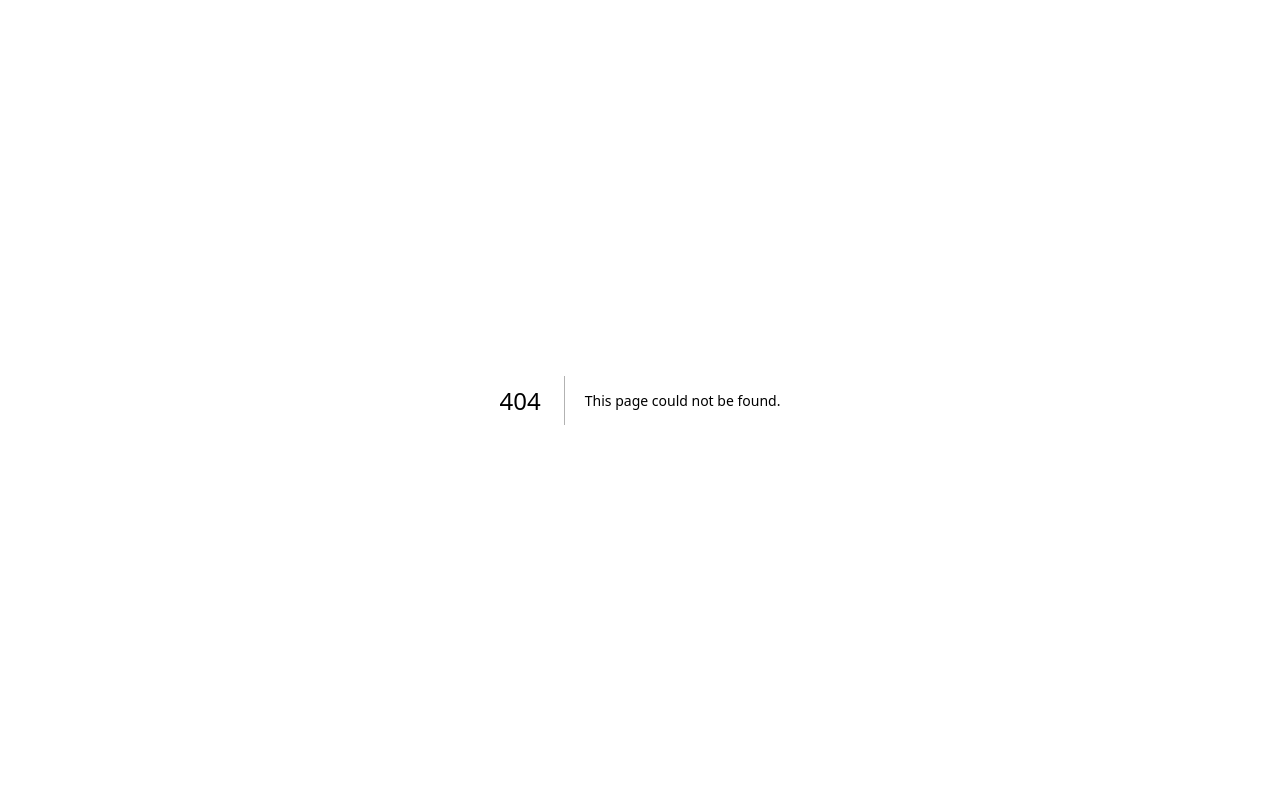
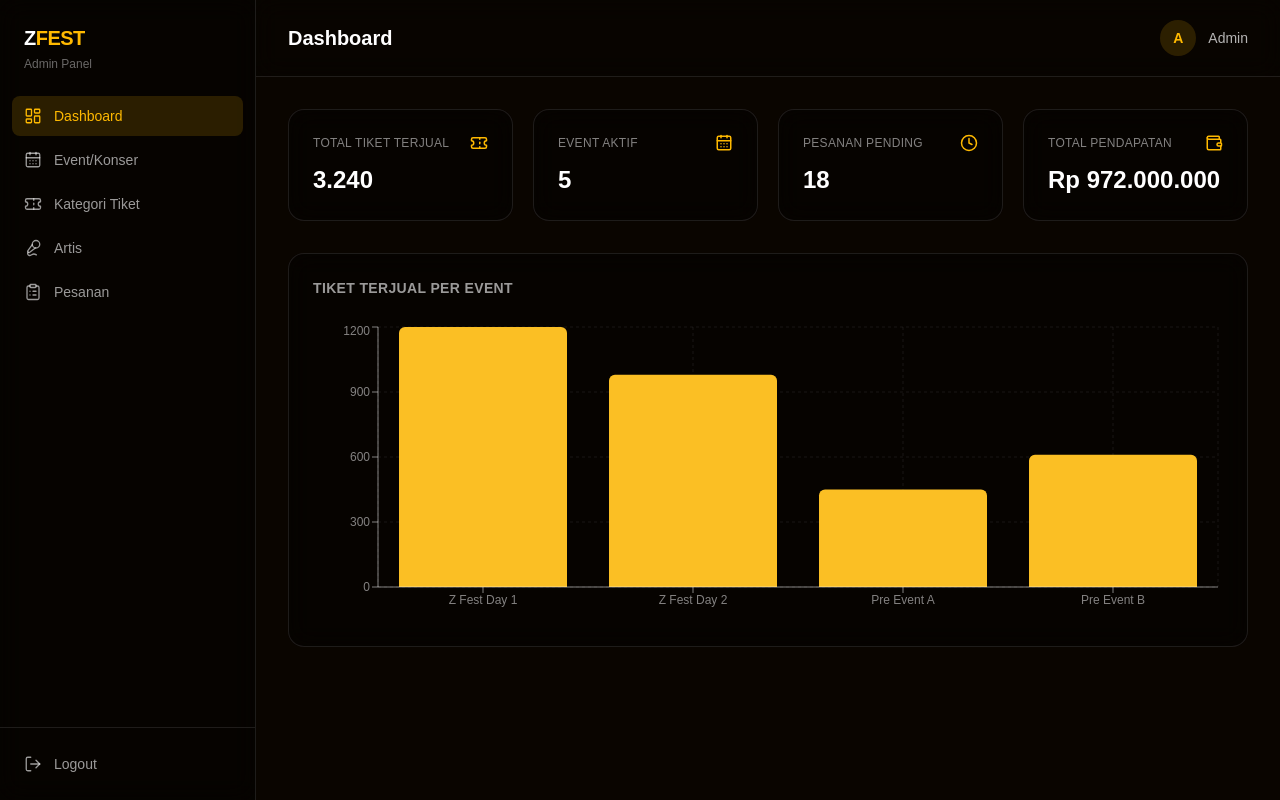
Before and after one commit to pizzanathea/concert_app, a Next.js app: page /admin/dashboard in a window 1280 px wide. Before the commit this address had no page. Built offline with nearby package versions, Linux system fonts and the light colour scheme.

Commit message:
dashboard-admin

```diff
--- /dev/null
+++ b/app/admin/(Auth)/(Dashboard)/dashboard/page.tsx
@@ -0,0 +1,86 @@
+"use client";
+
+import Topbar from "@/app/components/admin/Topbar";
+import { Ticket, CalendarDays, Clock, Wallet } from "lucide-react";
+import {
+  BarChart,
+  Bar,
+  XAxis,
+  YAxis,
+  CartesianGrid,
+  Tooltip,
+  ResponsiveContainer,
+} from "recharts";
+
+// Data dummy — nanti ganti dengan fetch dari endpoint summary backend
+const summary = [
+  { label: "Total Tiket Terjual", value: "3.240", icon: Ticket },
+  { label: "Event Aktif", value: "5", icon: CalendarDays },
+  { label: "Pesanan Pending", value: "18", icon: Clock },
+  { label: "Total Pendapatan", value: "Rp 972.000.000", icon: Wallet },
+];
+
+const chartData = [
+  { event: "Z Fest Day 1", terjual: 1200 },
+  { event: "Z Fest Day 2", terjual: 980 },
+  { event: "Pre Event A", terjual: 450 },
+  { event: "Pre Event B", terjual: 610 },
+];
+
+export default function DashboardPage() {
+  return (
+    <>
+      <Topbar title="Dashboard" />
+
+      <div className="p-8">
+        {/* Kartu ringkasan */}
+        <div className="grid gap-5 md:grid-cols-2 lg:grid-cols-4">
+          {summary.map(({ label, value, icon: Icon }) => (
+            <div
+              key={label}
+              className="rounded-2xl border border-white/10 bg-black/40 p-6 backdrop-blur-md"
+            >
+              <div className="flex items-center justify-between">
+                <span className="text-xs uppercase tracking-wide text-white/50">
+                  {label}
+                </span>
+                <Icon size={18} className="text-amber-400" />
+              </div>
+              <p className="mt-3 text-2xl font-bold text-white">{value}</p>
+            </div>
+          ))}
+        </div>
+
+        {/* Chart tiket terjual per event */}
+        <div className="mt-8 rounded-2xl border border-white/10 bg-black/40 p-6 backdrop-blur-md">
+          <h2 className="mb-6 text-sm font-semibold uppercase tracking-wide text-white/60">
+            Tiket Terjual per Event
+          </h2>
+          <ResponsiveContainer width="100%" height={300}>
+            <BarChart data={chartData}>
+              <CartesianGrid
+                strokeDasharray="3 3"
+                stroke="rgba(255,255,255,0.08)"
+              />
+              <XAxis
+                dataKey="event"
+                stroke="rgba(255,255,255,0.5)"
+                fontSize={12}
+              />
+              <YAxis stroke="rgba(255,255,255,0.5)" fontSize={12} />
+              <Tooltip
+                contentStyle={{
+                  backgroundColor: "#0a0500",
+                  border: "1px solid rgba(255,255,255,0.1)",
+                  borderRadius: "8px",
+                  color: "#fff",
+                }}
+              />
+              <Bar dataKey="terjual" fill="#fbbf24" radius={[6, 6, 0, 0]} />
+            </BarChart>
+          </ResponsiveContainer>
+        </div>
+      </div>
+    </>
+  );
+}
--- /dev/null
+++ b/app/admin/(Auth)/(Dashboard)/layout.tsx
@@ -0,0 +1,14 @@
+import Sidebar from "@/app/components/admin/Sidebar";
+
+export default function DashboardLayout({
+  children,
+}: {
+  children: React.ReactNode;
+}) {
+  return (
+    <div className="flex min-h-screen bg-[#0a0500]">
+      <Sidebar />
+      <div className="flex-1 overflow-y-auto">{children}</div>
+    </div>
+  );
+}
--- a/app/admin/layout.tsx
+++ b/app/admin/(Auth)/layout.tsx
@@ -1,6 +1,6 @@
 import GradientBackground from "@/app/components/layout/GradientBackground";
 
-export default function AdminLayout({
+export default function AuthLayout({
   children,
 }: {
   children: React.ReactNode;
--- a/app/admin/login/page.tsx
+++ b/app/admin/(Auth)/login/page.tsx
@@ -3,17 +3,16 @@
 import { useState } from "react";
 import { useRouter } from "next/navigation";
 import Link from "next/link";
-import { Eye, EyeOff, Loader2 } from "lucide-react";
+import { Eye, EyeOff } from "lucide-react";
 
 export default function AdminLoginPage() {
   const router = useRouter();
   const [email, setEmail] = useState("");
   const [password, setPassword] = useState("");
   const [showPassword, setShowPassword] = useState(false);
-  const [loading, setLoading] = useState(false);
   const [error, setError] = useState("");
 
-  const handleSubmit = async (e: React.FormEvent) => {
+  const handleSubmit = (e: React.FormEvent) => {
     e.preventDefault();
     setError("");
 
@@ -22,36 +21,8 @@ export default function AdminLoginPage() {
       return;
     }
 
-    setLoading(true);
-    try {
-      // Ganti URL ini sesuai endpoint login dari backend partner kamu
-      const res = await fetch(
-        `${process.env.NEXT_PUBLIC_API_URL}/auth/login`,
-        {
-          method: "POST",
-          headers: { "Content-Type": "application/json" },
-          body: JSON.stringify({ email, password }),
-        }
-      );
-
-      if (!res.ok) {
-        throw new Error("Email atau password salah.");
-      }
-
-      const data = await res.json();
-
-      // Pastikan backend cuma kasih akses admin di sini
-      if (data.role !== "admin") {
-        throw new Error("Akun ini tidak memiliki akses admin.");
-      }
-
-      localStorage.setItem("token", data.token);
-      router.push("/admin/dashboard");
-    } catch (err) {
-      setError(err instanceof Error ? err.message : "Terjadi kesalahan.");
-    } finally {
-      setLoading(false);
-    }
+    // TODO: nanti diganti fetch() ke endpoint login backend beneran
+    router.push("/admin/dashboard");
   };
 
   return (
@@ -117,11 +88,9 @@ export default function AdminLoginPage() {
 
           <button
             type="submit"
-            disabled={loading}
-            className="flex w-full items-center justify-center gap-2 rounded-lg bg-amber-400 py-3 text-sm font-semibold text-[#0a0500] transition-transform hover:scale-[1.02] disabled:opacity-60 disabled:hover:scale-100"
+            className="w-full rounded-lg bg-amber-400 py-3 text-sm font-semibold text-[#0a0500] transition-transform hover:scale-[1.02]"
           >
-            {loading && <Loader2 size={16} className="animate-spin" />}
-            {loading ? "Memproses..." : "Login"}
+            Login
           </button>
         </form>
 
--- /dev/null
+++ b/app/components/admin/Sidebar.tsx
@@ -0,0 +1,75 @@
+"use client";
+
+import Link from "next/link";
+import { usePathname, useRouter } from "next/navigation";
+import {
+  LayoutDashboard,
+  CalendarDays,
+  Ticket,
+  Mic2,
+  ClipboardList,
+  LogOut,
+} from "lucide-react";
+
+const navItems = [
+  { label: "Dashboard", href: "/admin/dashboard", icon: LayoutDashboard },
+  { label: "Event/Konser", href: "/admin/event", icon: CalendarDays },
+  { label: "Kategori Tiket", href: "/admin/kategori-tiket", icon: Ticket },
+  { label: "Artis", href: "/admin/artis", icon: Mic2 },
+  { label: "Pesanan", href: "/admin/pesanan", icon: ClipboardList },
+];
+
+export default function Sidebar() {
+  const pathname = usePathname();
+  const router = useRouter();
+
+  const handleLogout = () => {
+    localStorage.removeItem("token");
+    router.push("/admin/login");
+  };
+
+  return (
+    <aside className="flex h-screen w-64 flex-col border-r border-white/10 bg-black/40 backdrop-blur-md">
+      <div className="px-6 py-6">
+        <Link
+          href="/admin/dashboard"
+          className="text-xl font-extrabold tracking-tight text-white"
+        >
+          Z<span className="text-amber-400">FEST</span>
+        </Link>
+        <p className="mt-1 text-xs text-white/40">Admin Panel</p>
+      </div>
+
+      <nav className="flex-1 space-y-1 px-3">
+        {navItems.map(({ label, href, icon: Icon }) => {
+          const active = pathname === href;
+          return (
+            <Link
+              key={href}
+              href={href}
+              className={[
+                "flex items-center gap-3 rounded-lg px-3 py-2.5 text-sm font-medium transition-colors",
+                active
+                  ? "bg-amber-400/15 text-amber-400"
+                  : "text-white/60 hover:bg-white/5 hover:text-white",
+              ].join(" ")}
+            >
+              <Icon size={18} strokeWidth={1.75} />
+              {label}
+            </Link>
+          );
+        })}
+      </nav>
+
+      <div className="border-t border-white/10 px-3 py-4">
+        <button
+          onClick={handleLogout}
+          className="flex w-full items-center gap-3 rounded-lg px-3 py-2.5 text-sm font-medium text-white/60 transition-colors hover:bg-red-500/10 hover:text-red-400"
+        >
+          <LogOut size={18} strokeWidth={1.75} />
+          Logout
+        </button>
+      </div>
+    </aside>
+  );
+}
--- /dev/null
+++ b/app/components/admin/Topbar.tsx
@@ -0,0 +1,20 @@
+"use client";
+
+type Props = {
+  title: string;
+};
+
+export default function Topbar({ title }: Props) {
+  return (
+    <header className="flex items-center justify-between border-b border-white/10 bg-black/20 px-8 py-5 backdrop-blur-md">
+      <h1 className="text-xl font-bold text-white">{title}</h1>
+
+      <div className="flex items-center gap-3">
+        <div className="flex h-9 w-9 items-center justify-center rounded-full bg-amber-400/15 text-sm font-semibold text-amber-400">
+          A
+        </div>
+        <span className="text-sm text-white/70">Admin</span>
+      </div>
+    </header>
+  );
+}
--- a/package.json
+++ b/package.json
@@ -13,11 +13,12 @@
     "embla-carousel-react": "^8.6.0",
     "embla-carousel-wheel-gestures": "^8.1.0",
     "framer-motion": "^13.1.1",
-    "lucide-react": "^1.31.0",
+    "lucide-react": "^1.47.0",
     "next": "16.3.1",
     "react": "19.2.8",
     "react-dom": "19.2.8",
-    "react-icons": "^5.7.0"
+    "react-icons": "^5.7.0",
+    "recharts": "^3.10.1"
   },
   "devDependencies": {
     "@tailwindcss/postcss": "^4",
```
Also changed, not shown: 1 other file (tests, documents, lock files or other folders).
